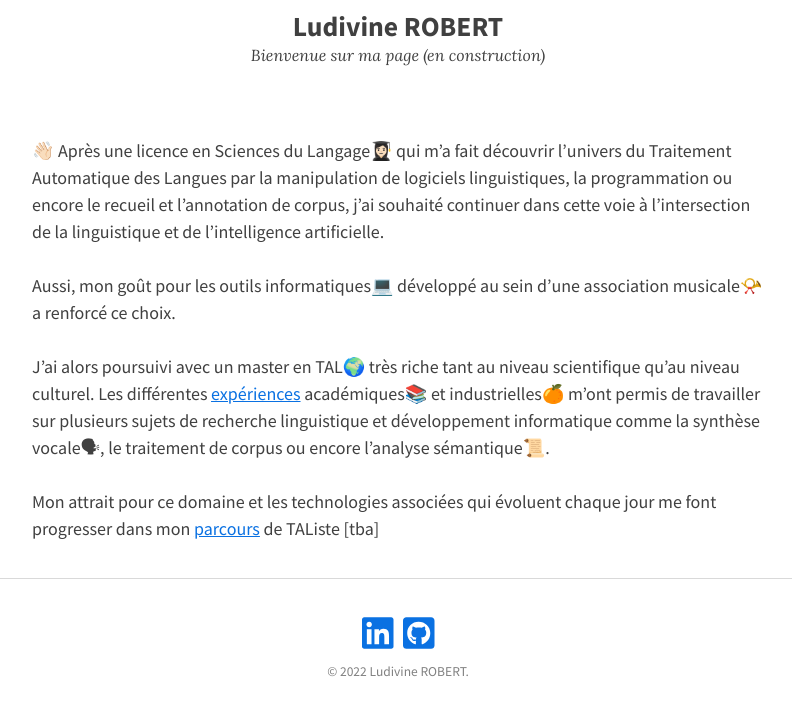
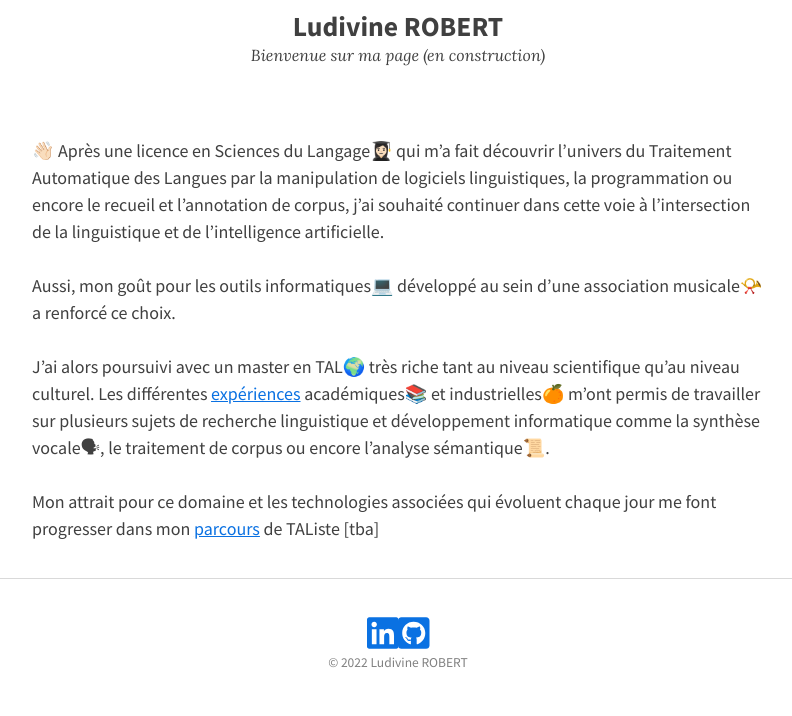
Before and after one commit to ludivinero/ludivinero.github.io, a Jekyll site: the page built from index.md, in a window 1280 px wide, cut to the strip 221-975 px from the top of the page. Shown: the top 716 px of the strip, without its empty margins (242-1034 px from the left). Built offline with Jekyll 4.4.1, drawn with Linux system fonts in a browser that asks for light colours; nearby versions of some CDN libraries.

Commit message:
Update footer.html

```diff
--- a/_includes/footer.html
+++ b/_includes/footer.html
@@ -2,14 +2,14 @@
   {% include footer-custom.html %}
 
   {%- if site.footer_links -%}
-    <div class="social-icons black">
+    <div class="black">
       {%- for footer_link in site.footer_links -%}
         {%- if footer_link.url contains "://" -%}
           {%- assign url = footer_link.url -%}
         {%- else -%}
           {%- assign url = footer_link.url | relative_url -%}
         {%- endif -%}
-        <a class="social-icon black" href="{{ url }}"><i class="{{ footer_link.icon | default: 'fas fa-link' }} fa-2x" title="{{ footer_link.title }}"></i></a>
+        <a class="black" href="{{ url }}"><i class="{{ footer_link.icon | default: 'fas fa-link' }} fa-2x" title="{{ footer_link.title }}"></i></a>
       {%- endfor -%}
     </div>
   {%- endif -%}
@@ -18,7 +18,7 @@
     {% if site.copyright %}
       {{ site.copyright | markdownify }}
     {% else %}
-      <p>&copy; {{ site.time | date: '%Y' }} {{ site.name | default: site.title }}.</p>
+      <p>&copy; {{ site.time | date: '%Y' }} {{ site.name | default: site.title }}</p>
     {% endif %}
   </div>
 </footer>
```
